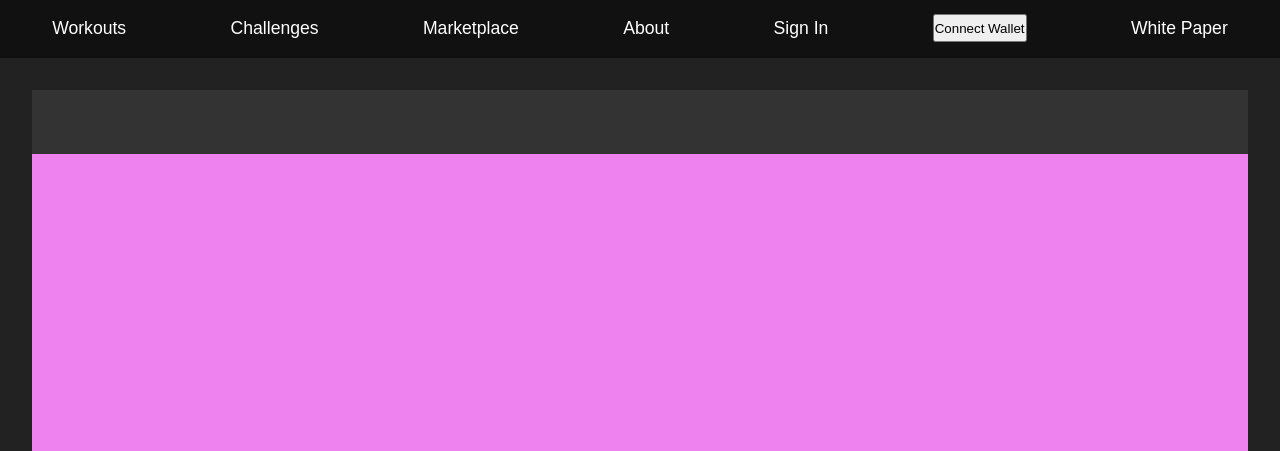
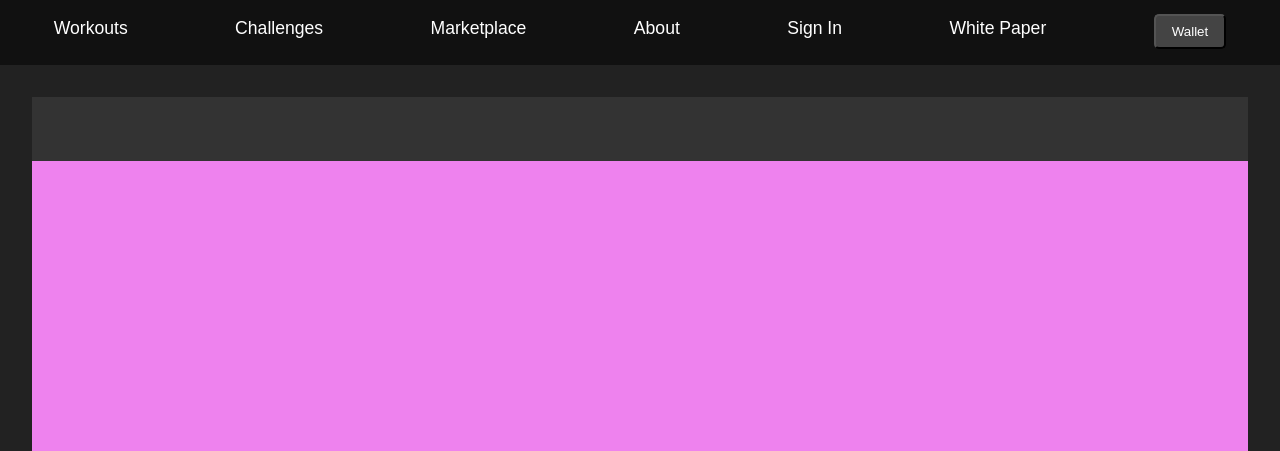
Before and after one commit to sepivip/str3amfit, a plain HTML site: page index.html in a window 1280 px wide. Shown: the part 102-553 px from the top of the page. Drawn offline with Linux system fonts and the light colour scheme.

Commit message:
34534354

```diff
--- a/index.html
+++ b/index.html
@@ -25,8 +25,9 @@
                 <li><a href="#marketplace">Marketplace</a></li>
                 <li><a href="#about">About</a></li>
                 <li><a href="#signin">Sign In</a></li>
-                <button id="connect-wallet">Connect Wallet</button>
+
                 <li><a href="#whitepaper">White Paper</a></li>
+                <button id="connect-wallet">Wallet</button>
             </ul>
         </nav>
     </header>
--- a/styles.css
+++ b/styles.css
@@ -151,3 +151,18 @@ h3 {
     margin-top: 10px;
     margin-bottom: 30px;
 }
+
+
+#connect-wallet {
+    display: inline-block;
+    background-color: #444;
+    color: #fff;
+    padding: 0.5rem 1rem;
+    text-decoration: none;
+    border-radius: 5px;
+    transition: background-color 0.3s;
+}
+
+.button:hover {
+    background-color: #555;
+}
```
